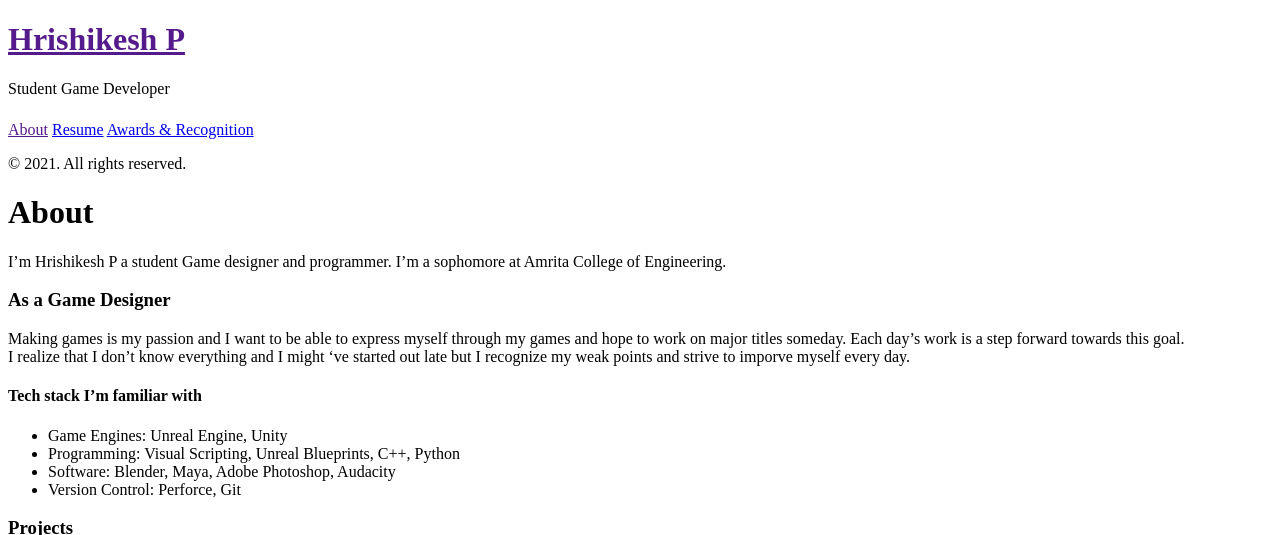
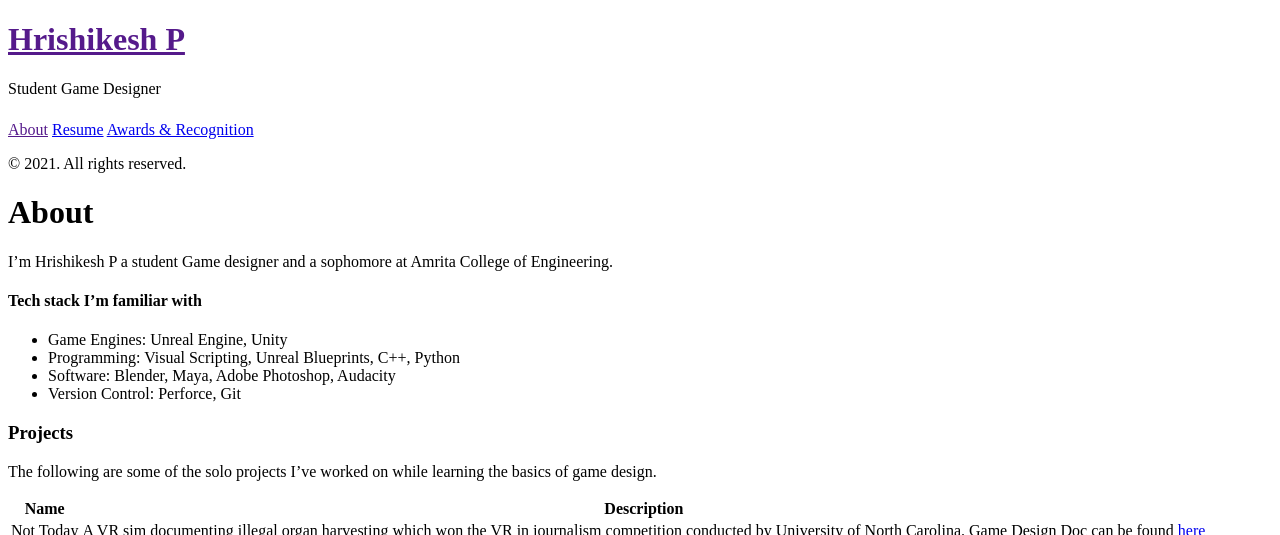
Before and after one commit to hrishikeshpramod/hrishikeshpramod.github.io, a Jekyll site: the page built from _posts/2013-12-28-About.md, in a window 1280 px wide and 900 px high, cut to the strip 0-535 px from the top of the window. Built offline with Jekyll 4.4.1, drawn with Linux system fonts in a browser that asks for light colours; nearby versions of some CDN libraries.

Commit message:
Cut intro and replaced dev with designer

```diff
--- a/_config.yml
+++ b/_config.yml
@@ -11,8 +11,8 @@ relative_permalinks: false
 
 # Setup
 title:            Hrishikesh P
-tagline:          'Game Developer'
-description:      'Student Game Developer'
+tagline:          'Game Designer'
+description:      'Student Game Designer'
 url:              https://github.com/hrishikeshpramod/hrishikeshpramod.github.io
 baseurl:          /
 
--- a/_posts/2013-12-28-About.md
+++ b/_posts/2013-12-28-About.md
@@ -3,12 +3,7 @@ layout: post
 title: About
 ---
 
-I'm Hrishikesh P a student Game designer and programmer. I'm a sophomore at Amrita College of Engineering.
-
-### As a Game Designer
-
-Making games is my passion and I want to be able to express myself through my games and hope to work on major titles someday. Each day's work is a step forward towards this goal.<br />
-I realize that I don't know everything and I might 've started out late but I recognize my weak points and strive to imporve myself every day.
+I'm Hrishikesh P a student Game designer and a sophomore at Amrita College of Engineering.
 
 #### Tech stack I'm familiar with
 * Game Engines: Unreal Engine, Unity
```
